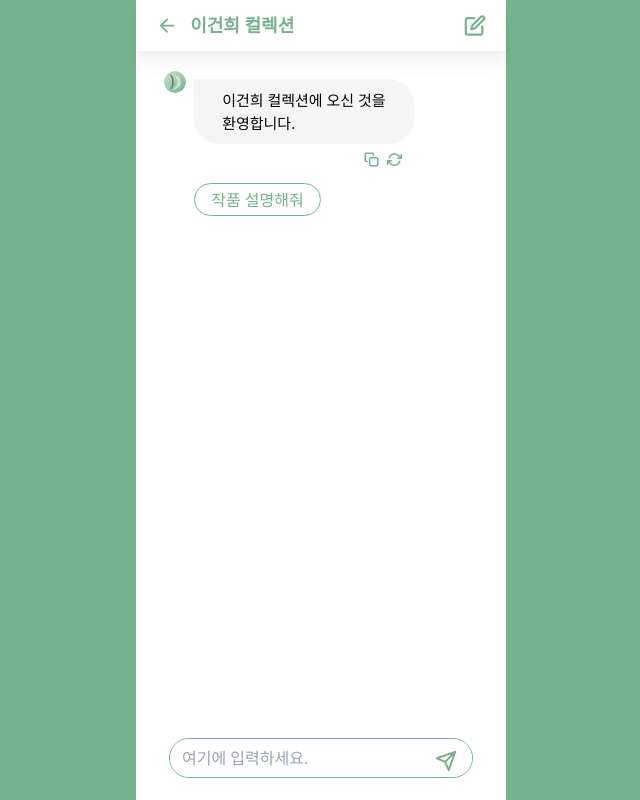
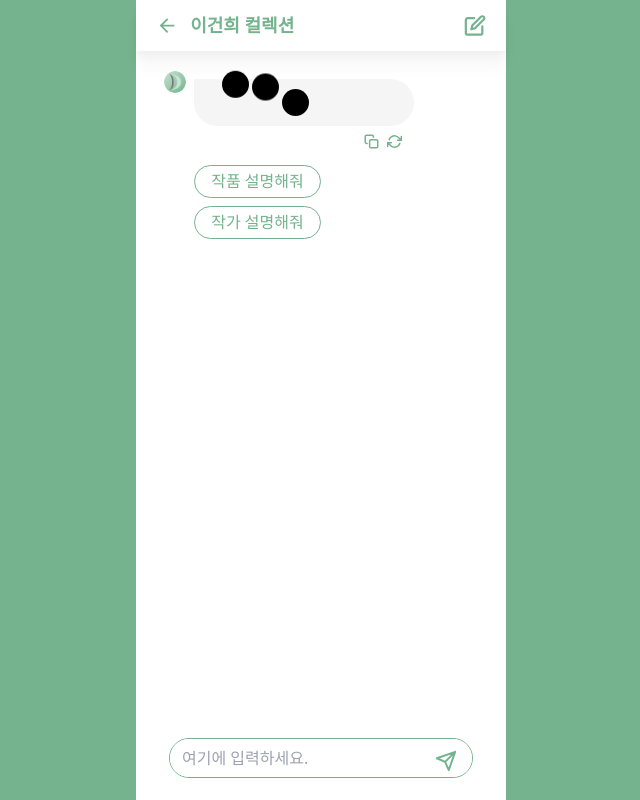
Before and after one commit to TaehyeungKim/DocentAI-FrontEnd, a React (Create React App) app: page /chat in a window 1280 px wide. Shown: the whole page, without its empty margins (319-959 px from the left). Built offline with nearby package versions, Linux system fonts and the light colour scheme.

Commit message:
:art: added chat pending UI

```diff
--- a/src/App.css
+++ b/src/App.css
@@ -65,3 +65,19 @@
   animation-fill-mode: backwards;
   animation-delay: 0.1s;
 }
+
+@keyframes chatPendingFloating {
+  0% {
+    transform: translateY(0px);
+  }
+  100% {
+    transform: translateY(-70%);
+  }
+}
+
+.chatPendingFloating {
+  animation: chatPendingFloating 0.7s ease-in-out;
+  animation-direction: alternate;
+  animation-iteration-count: infinite;
+  animation-delay: 0.2s;
+}
--- a/src/api/api.ts
+++ b/src/api/api.ts
@@ -10,7 +10,7 @@ export const SendQuestion = (data: ChatQuestion): Promise<ChatAnswer> => {
         resolve({
           id: data.id,
           type: "answer",
-          answer: "네. 이 작품은 ~~~하며 ~~~한 것이 특징입니다.",
+          answer: "",
           sub: [
             "작가에 대해서 더 설명해줘",
             "이 작가의 다른 작품들도 그래?",
--- a/src/components/ChatRelated/index.tsx
+++ b/src/components/ChatRelated/index.tsx
@@ -116,11 +116,16 @@ interface ChatBubbleProps {
 }
 
 function ChatBubble({ data, children }: ChatBubbleProps) {
+  useEffect(() => {
+    if (data.type === "answer" && !data.answer) {
+    }
+  }, []);
+
   return (
     <div
       className={`w-fit max-w-[70%] ${
         data.type === "question" ? "ml-auto" : "mr-auto"
-      }`}
+      } ${data.type === "answer" && data.answer === "" ? "!w-20" : ""}`}
     >
       <div
         className={`px-7 py-[10px] min-h-[40px] rounded-[25px] flex items-center box-border text-regular break-words ${
@@ -129,7 +134,12 @@ function ChatBubble({ data, children }: ChatBubbleProps) {
             : "rounded-tl-none bg-chatbubble"
         }`}
       >
-        {data.type === "question" ? data.question : data.answer}
+        {data.type === "question" ? (
+          data.question
+        ) : (
+          // data.answer
+          <AnswerPending />
+        )}
       </div>
       {children}
     </div>
@@ -183,6 +193,22 @@ function ChatAnswerContainer({ answer }: ChatAnswerContainerProps) {
   );
 }
 
+function AnswerPending() {
+  return (
+    <RecursiveFloatingContainer
+      floating="chatPendingFloating"
+      className="inline-flex flex-row w-full max-w-[5.4rem] gap-[0.2rem]"
+      initial="inherit"
+    >
+      <>
+        <div className="rounded-full bg-black aspect-square grow "></div>
+        <div className="rounded-full bg-black aspect-square grow "></div>
+        <div className="rounded-full bg-black aspect-square grow "></div>
+      </>
+    </RecursiveFloatingContainer>
+  );
+}
+
 export interface ChatSubQuestionFormProps extends ChatSubmitComponentProps {
   question: string;
 }
--- a/src/components/RecursiveFloating/index.tsx
+++ b/src/components/RecursiveFloating/index.tsx
@@ -4,11 +4,13 @@ interface RecursiveFloatingContainerProps
   extends React.ComponentPropsWithoutRef<"div"> {
   children: JSX.Element;
   floating: string;
+  initial?: "visible" | "hidden" | "inherit";
 }
 
 export default function RecursiveFloatingContainer({
   children,
   floating,
+  initial = "hidden",
   ...props
 }: RecursiveFloatingContainerProps) {
   const container = useRef<HTMLDivElement>(null);
@@ -27,7 +29,7 @@ export default function RecursiveFloatingContainer({
 
     if (firstElement) {
       recursiveAttach(firstElement, (element: Element) => {
-        element.setAttribute("style", "visibility: hidden");
+        element.setAttribute("style", `visibility: ${initial}`);
         element.addEventListener("animationstart", () => {
           element.nextElementSibling?.removeAttribute("style");
           element.nextElementSibling?.classList.add(floating);
```
